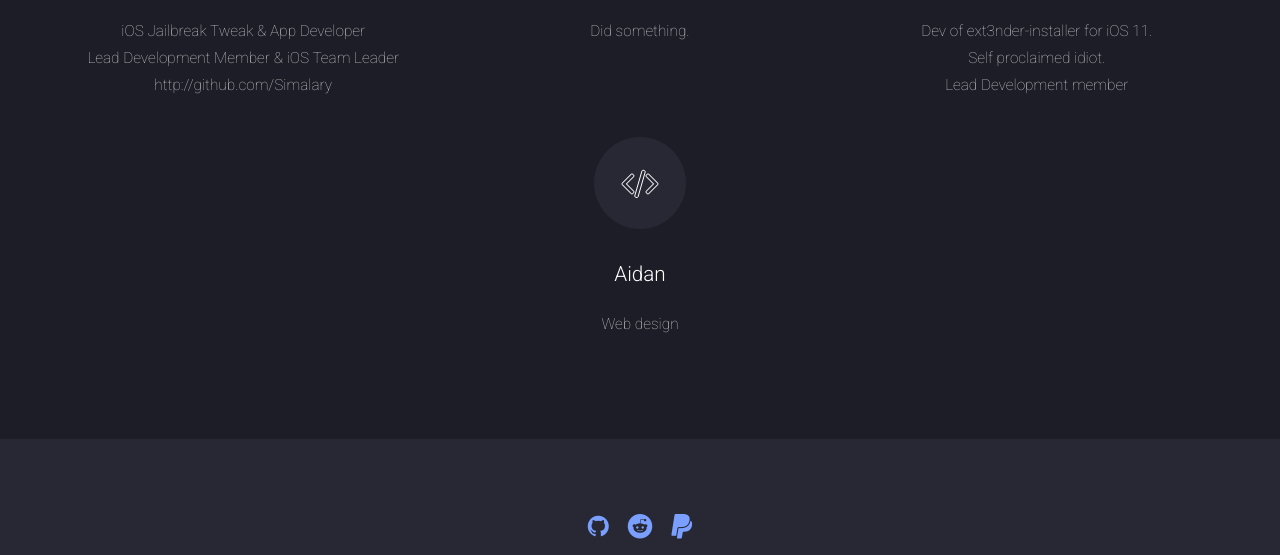
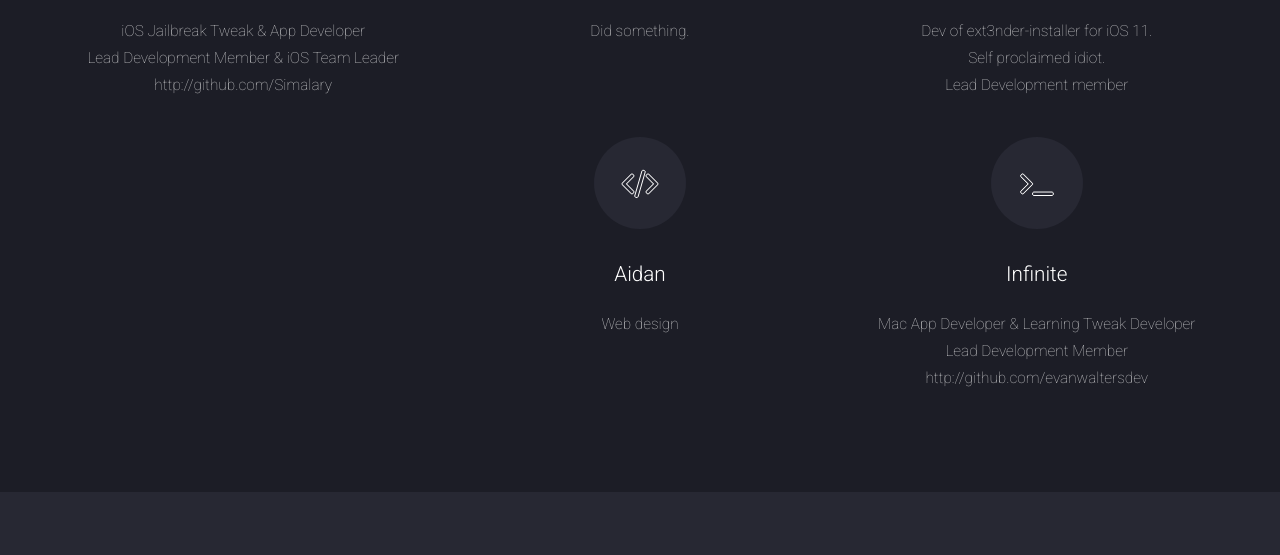
Before and after one commit to Auxilium-Development/auxilium-website, a plain HTML site: page index.html in a window 1280 px wide. Shown: the part 1470-2025 px from the top of the page. Drawn offline with Linux system fonts and the light colour scheme; a script that the page names is missing.

Commit message:
Added my section to the team

```diff
--- a/index.html
+++ b/index.html
@@ -147,6 +147,14 @@
 							<h3>Aidan</h3>
 							<p>Web design</p>
 						</section>
+						<section class="4u 6u(medium) 12u$(xsmall)">
+							<span class="icon alt major fa-terminal"></span>
+							<h3>Infinite</h3>
+							<p>Mac App Developer & Learning Tweak Developer
+								<br> Lead Development Member
+								<br> http://github.com/evanwaltersdev
+							</p>
+						</section>
 					</div>
 				</div>
 				<footer class="major">
```
